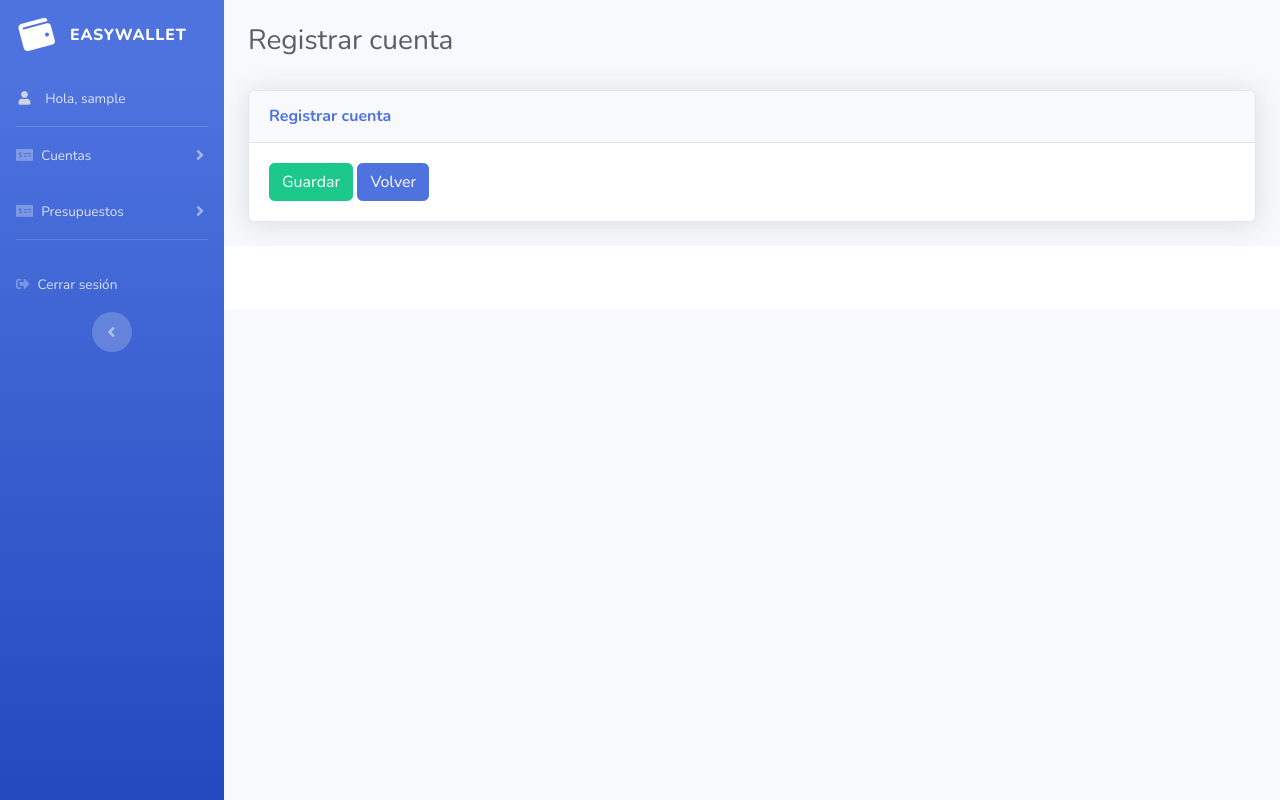
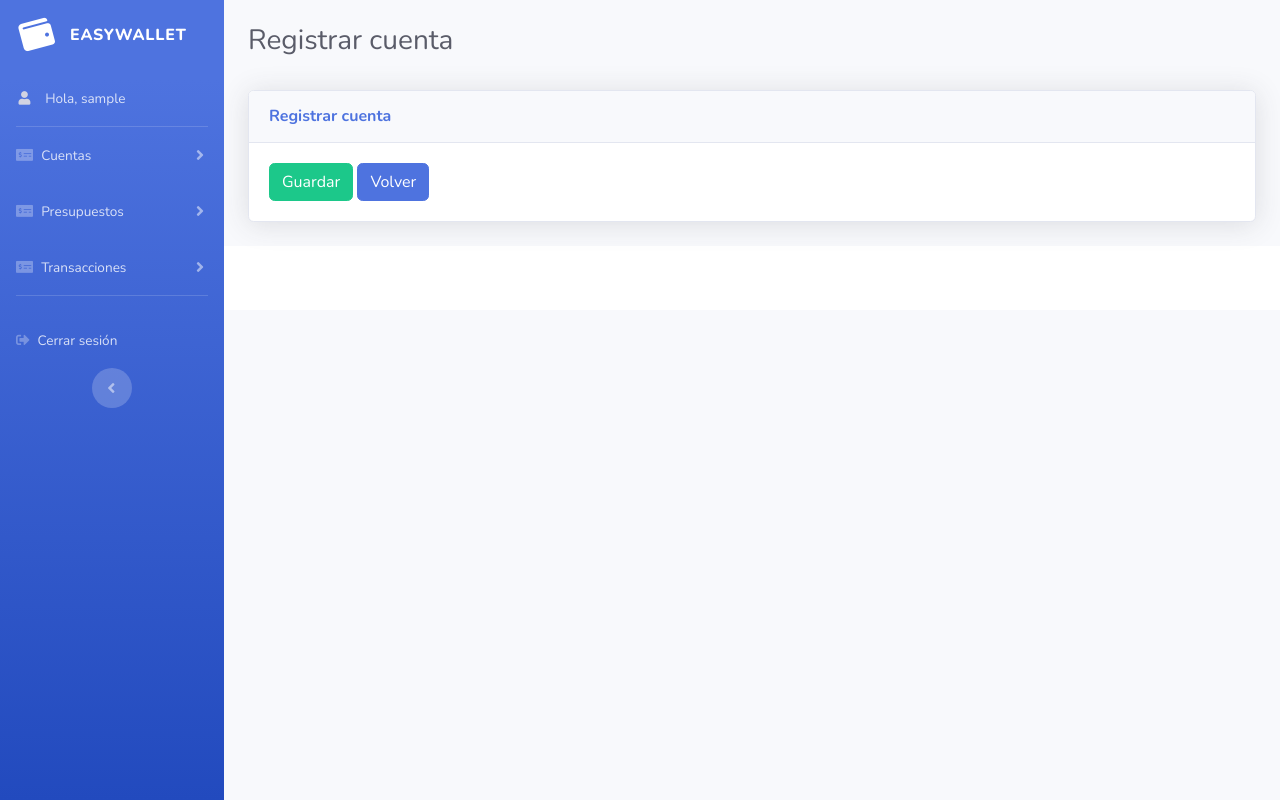
Before and after one commit to LeidyJr/EasyWallet, a Django app: a page that uses templates/base/base.html in a window 1280 px wide. Run offline with Django 3.2, Linux system fonts and the light colour scheme; the visitor is signed in with stand-in values (Sample User, id 1); parts of the project's set-up code (start-up, migrations or seed data) failed here and were passed over; some libraries are stand-ins or nearby versions.

Commit message:
Menu transacciones

```diff
--- a/apps/transacciones/urls.py
+++ b/apps/transacciones/urls.py
@@ -8,6 +8,6 @@ app_name='transacciones'
 
 urlpatterns = [
 
-    url(regex=r"^registrar$", view=crear_transaccion, name="registrar_presupuesto"),
+    url(regex=r"^registrar$", view=crear_transaccion, name="registrar_transaccion"),
 
 ]
--- a/apps/transacciones/views.py
+++ b/apps/transacciones/views.py
@@ -11,6 +11,7 @@ from apps.presupuestos.models import Presupuesto, Categoria
 from apps.cuentas.models import Cuenta
 
 from .forms import TransaccionForm
+from .models import Transaccion
 
 
 @login_required
@@ -43,3 +44,8 @@ def crear_transaccion(request):
         else:
             messages.error(request, "Error")
     return render(request, 'transacciones/transaccion_form.html', {'form':form_class()})
+
+@login_required
+def mis_ingresos(request):
+    ingresos = request.cuenta.transacciones_de_la_cuenta.filter(estado='Ingreso')
+    return render(request, 'transacciones/listado_de_transacciones.html',{'transacciones':ingresos})
--- a/templates/base/base.html
+++ b/templates/base/base.html
@@ -74,6 +74,21 @@
           <div class="bg-white py-2 collapse-inner rounded">
             <a class="collapse-item" href="{% url 'presupuestos:listado_de_presupuestos' %}">Listado de presupuestos</a>
             <a class="collapse-item" href="{% url 'presupuestos:registrar_presupuesto' %}">Registrar</a>
+          </div>
+        </div>
+      </li>
+      <!-- Divider -->
+      <!-- Nav Item - Event Menu -->
+      <li class="nav-item">
+      <a class="nav-link collapsed" href="#" data-toggle="collapse" data-target="#collapseTwo2" aria-expanded="true" aria-controls="collapseTwo">
+          <i class="fas fa-money-check-alt"></i>
+          <span>Transacciones</span>
+        </a>
+        <div id="collapseTwo2" class="collapse" aria-labelledby="headingTwo" data-parent="#accordionSidebar">
+          <div class="bg-white py-2 collapse-inner rounded">
+            <a class="collapse-item" href="{% url 'transacciones:registrar_transaccion' %}">Listado de ingresos</a>
+            <a class="collapse-item" href="{% url 'transacciones:registrar_transaccion' %}">Listado de egresos</a>
+            <a class="collapse-item" href="{% url 'transacciones:registrar_transaccion' %}">Registrar</a>
           </div>
         </div>
       </li>
```
